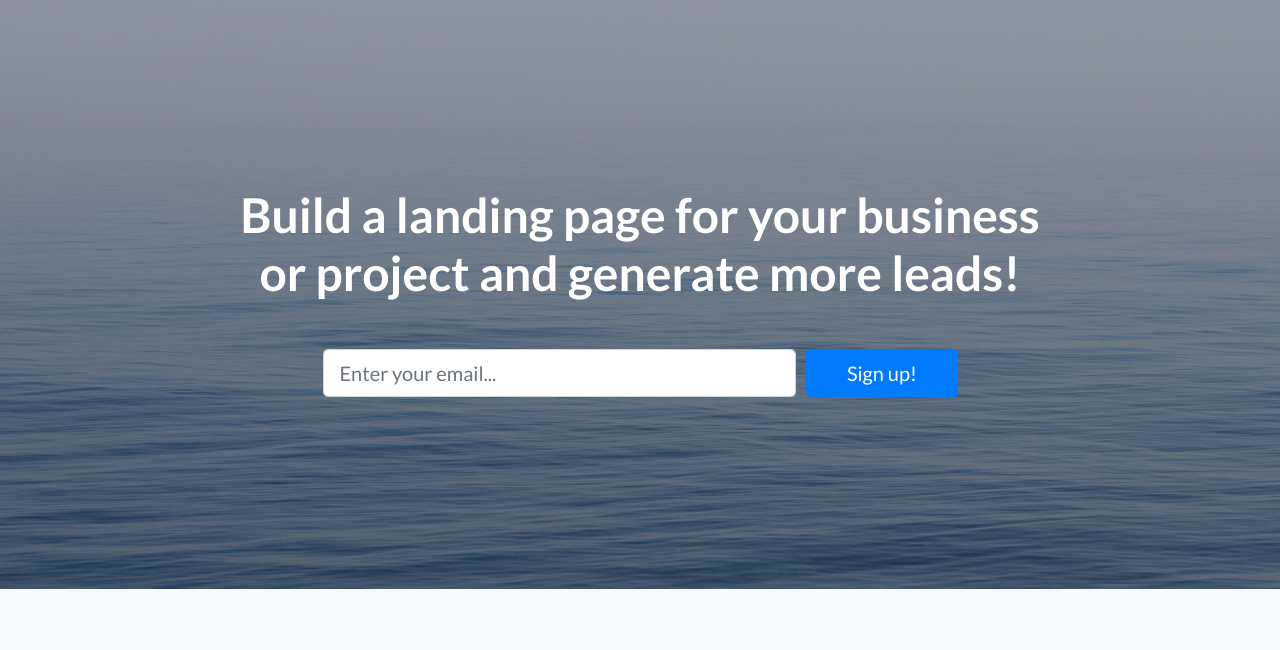
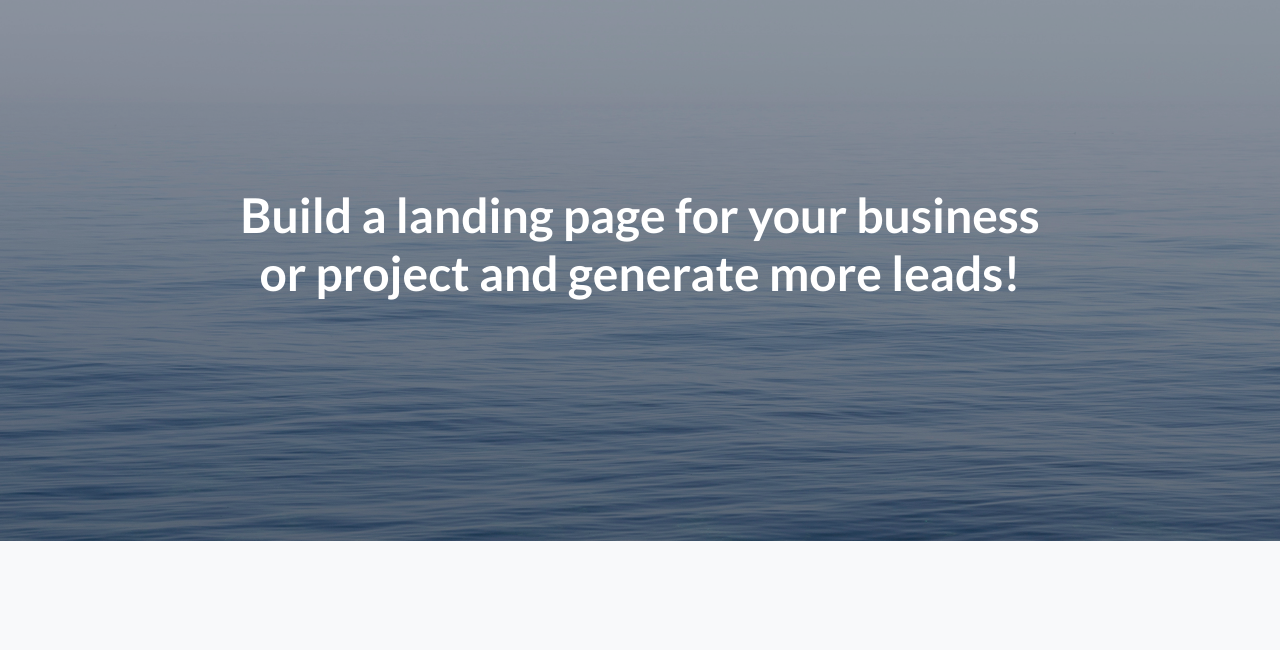
Before and after one commit to a2k0717/bailey, a website: page index.html in a window 1280 px wide. Shown: the part 62-712 px from the top of the page. Drawn offline with Linux system fonts and the light colour scheme.

Commit message:
Update index.html

```diff
--- a/index.html
+++ b/index.html
@@ -40,18 +40,6 @@
       <div class="row">
         <div class="col-xl-9 mx-auto">
           <h1 class="mb-5">Build a landing page for your business or project and generate more leads!</h1>
-        </div>
-        <div class="col-md-10 col-lg-8 col-xl-7 mx-auto">
-          <form>
-            <div class="form-row">
-              <div class="col-12 col-md-9 mb-2 mb-md-0">
-                <input type="email" class="form-control form-control-lg" placeholder="Enter your email...">
-              </div>
-              <div class="col-12 col-md-3">
-                <button type="submit" class="btn btn-block btn-lg btn-primary">Sign up!</button>
-              </div>
-            </div>
-          </form>
         </div>
       </div>
     </div>
```
